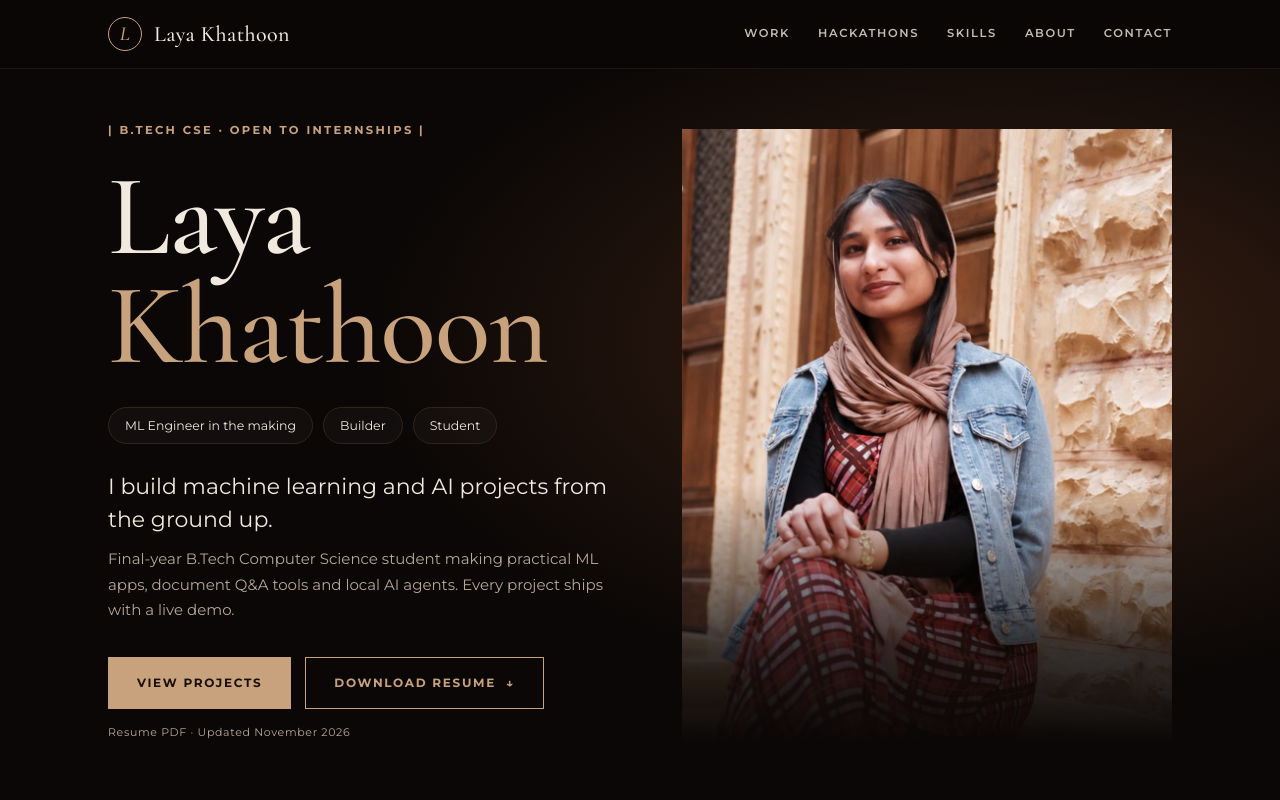
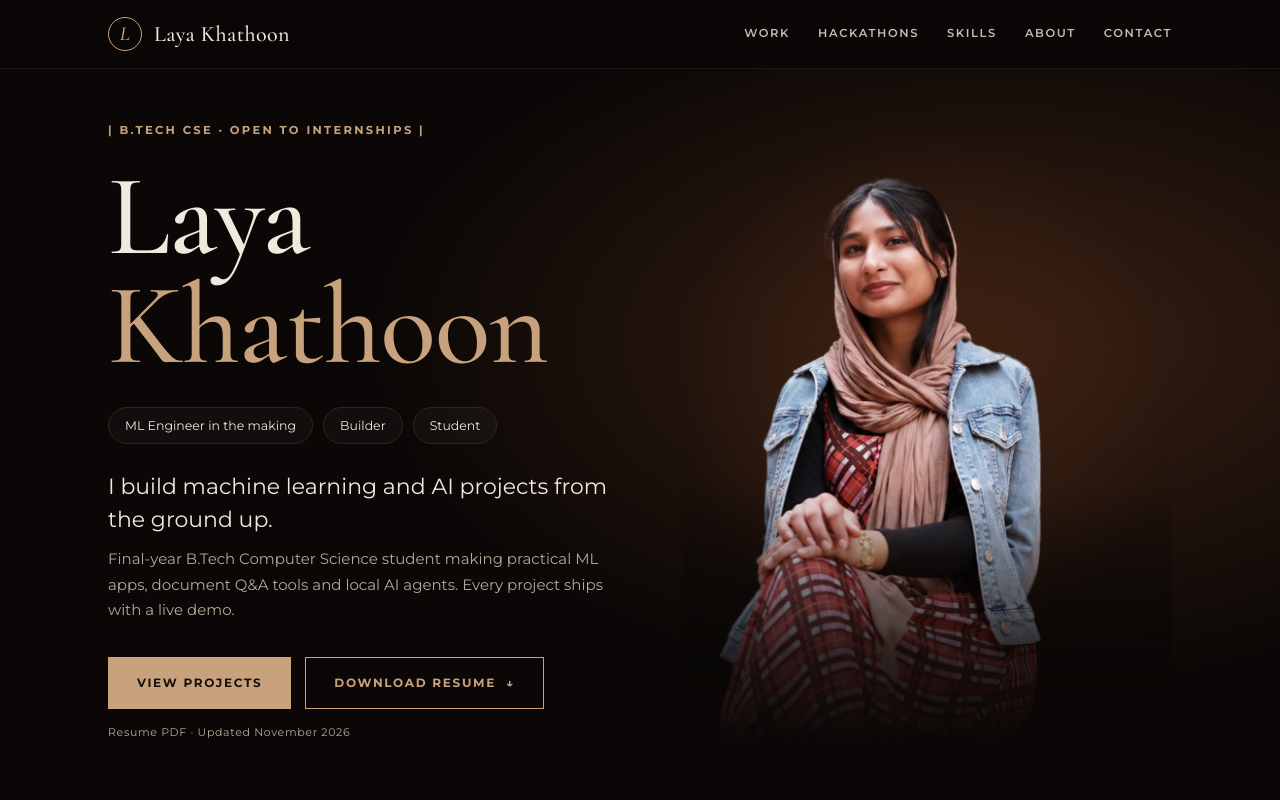
Before and after one commit to laya-khathoon/portfolio, a plain HTML site: page index.html in a window 1280 px wide. Shown: the top 800 px of the page. Drawn offline with nearby package versions, Linux system fonts and the light colour scheme.

Commit message:
Portrait with plain background, natural right sleeve

```diff
--- a/index.html
+++ b/index.html
@@ -42,7 +42,7 @@ h1 em{font-style:normal;color:var(--tan);display:block}
 .btn i,.lnk i{font-style:normal;display:inline-block;transition:transform .25s}.btn:hover i,.lnk:hover i{transform:translate(2px,-2px)}
 .note{font-size:11px;color:var(--mut);margin:14px 0 0;letter-spacing:.06em}
 .avatar{position:relative;aspect-ratio:4/5;max-width:500px;margin-left:auto;width:100%;border:0;padding:0}
-.avatar div{width:100%;height:100%;background:radial-gradient(70% 55% at 50% 40%,#4a2815,transparent 75%),linear-gradient(180deg,#1b0f09,#0a0706);display:grid;place-items:center;position:relative;overflow:hidden;}.avatar div::after{content:"";position:absolute;left:0;right:0;bottom:0;height:34%;background:linear-gradient(transparent,var(--bg));z-index:1}.avatar .tagline,.avatar small{z-index:2}.avatar img{position:absolute;inset:0;width:100%;height:100%;object-fit:cover;object-position:50% 12%;display:block;filter:saturate(.95) contrast(1.02)}.avatar .tagline{text-shadow:0 2px 24px #000a}.avatar div::after{height:42%;background:linear-gradient(transparent,#0a0706cc 65%,var(--bg))}
+.avatar div{width:100%;height:100%;background:radial-gradient(65% 55% at 50% 42%,#3d2113,transparent 78%);display:grid;place-items:center;position:relative;overflow:hidden;}.avatar div::after{content:"";position:absolute;left:0;right:0;bottom:0;height:34%;background:linear-gradient(transparent,var(--bg));z-index:1}.avatar .tagline,.avatar small{z-index:2}.avatar img{position:absolute;inset:0;width:100%;height:100%;object-fit:cover;object-position:50% 100%;display:block;filter:saturate(.95) contrast(1.02)}.avatar .tagline{text-shadow:0 2px 24px #000a}.avatar div::after{height:42%;background:linear-gradient(transparent,#0a0706cc 65%,var(--bg))}
 .avatar span{font:italic 500 clamp(110px,13vw,170px) "Cormorant Garamond",serif;color:var(--tan);line-height:1}
 .avatar small{position:absolute;bottom:16px;left:0;right:0;text-align:center;color:var(--mut);font-size:10px;letter-spacing:.22em}
 .facts{display:grid;grid-template-columns:repeat(4,1fr);margin-top:80px;border-top:1px solid var(--line)}
@@ -130,7 +130,7 @@ footer{padding:30px 0 44px;color:var(--mut);font-size:12px;letter-spacing:.08em;
 <p class="sub">Final-year B.Tech Computer Science student making practical ML apps, document Q&amp;A tools and local AI agents. Every project ships with a live demo.</p>
 <div class="btns"><a class="btn pri" href="#work">View projects</a><a class="btn" href="4-Laya-Khathoon-V-Resume.pdf" download="Laya-Khathoon-V-Resume.pdf">Download resume <i>&darr;</i></a></div>
 <p class="note">Resume PDF &middot; Updated November 2026</p></div>
-<div class="avatar" aria-hidden="true"><div><img src="laya-portrait.webp" alt="Portrait of Laya Khathoon" width="959" height="1198" fetchpriority="high"></div></div></div>
+<div class="avatar" aria-hidden="true"><div><img src="laya-portrait-cutout.webp" alt="Portrait of Laya Khathoon" width="959" height="1198" fetchpriority="high"></div></div></div>
 <div class="w"><div class="facts">
 <div class="fact rv"><b>4</b><span>deployed apps</span></div><div class="fact rv" style="--d:.08s"><b>6</b><span>projects showcased</span></div><div class="fact rv" style="--d:.16s"><b>3</b><span>hackathons &amp; programs</span></div><div class="fact rv" style="--d:.24s"><b>2</b><span>internships</span></div></div></div>
 </header>
```
Also changed, not shown: laya-portrait-cutout.webp (added), laya-portrait.webp (deleted).
